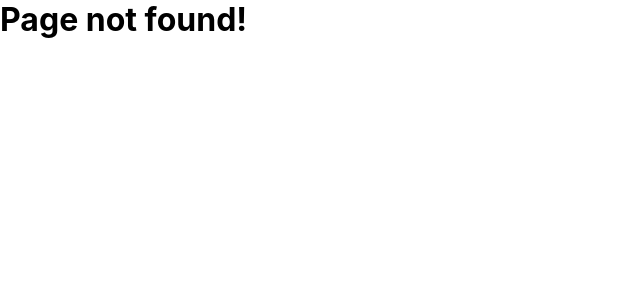
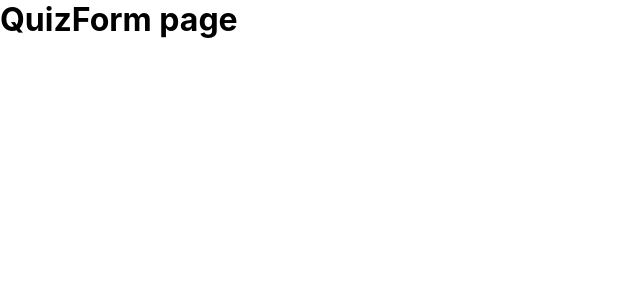
Before and after one commit to quiz-busters/Frontend, a React (Create React App) app: page /quiz in a window 1280 px wide. Before the commit this address had no page. Shown: the top 300 px of the page, without its empty margins (0-640 px from the left). Built offline with nearby package versions, Linux system fonts and the light colour scheme.

Commit message:
add quizform page

```diff
--- a/src/App.js
+++ b/src/App.js
@@ -1,4 +1,5 @@
 import { Route, Routes } from "react-router-dom";
+import { QuizForm } from "./pages";
 import Login from "./pages/Login";
 import Register from "./pages/Register";
 
@@ -9,6 +10,8 @@ function App() {
     <Routes>
       <Route path="/register" element={<Register/>}/>
       <Route path="/login" element={<Login/>}/>
+      <Route path="/quiz" element={<QuizForm/>}/>
+
       <Route path="/*" element={<h1>Page not found!</h1>}/>
     </Routes>
     </>
--- /dev/null
+++ b/src/pages/QuizForm/index.jsx
@@ -0,0 +1,14 @@
+import React from "react";
+
+const QuizForm=()=>{
+
+    return(
+        <>
+           <h1>QuizForm page</h1>
+        </>
+
+    )
+
+}
+
+export default QuizForm;
--- a/src/pages/index.js
+++ b/src/pages/index.js
@@ -1,2 +1,3 @@
 export { default as Register } from './Register';
 export { default as Login } from './Login';
+export { default as QuizForm } from './QuizForm';
```
